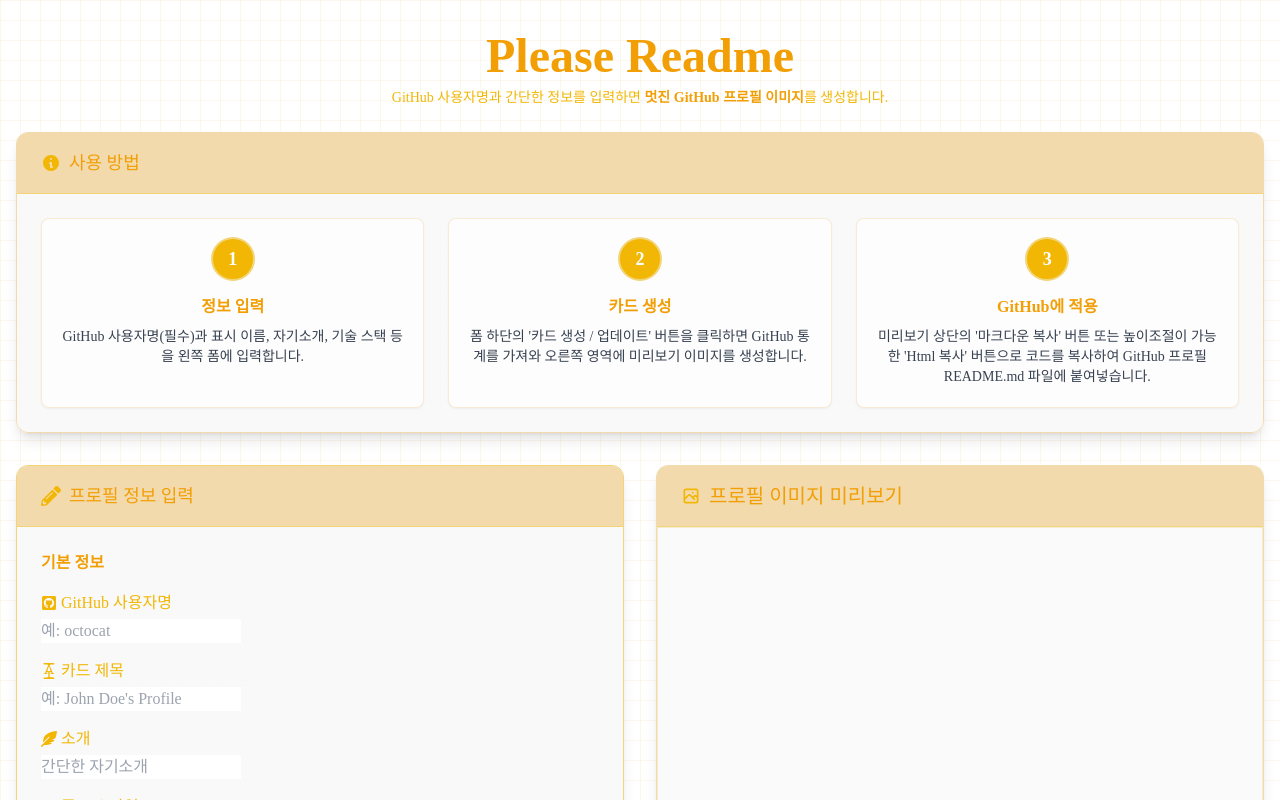
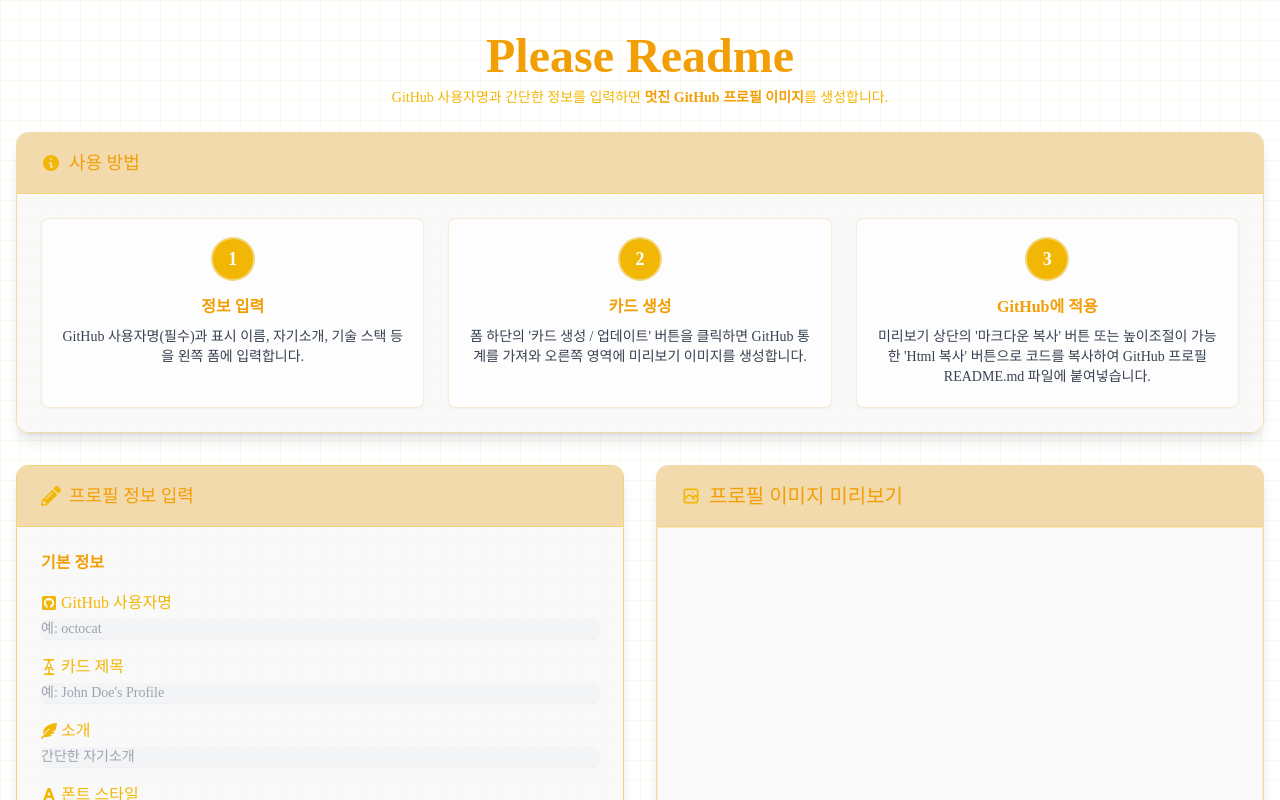
Before and after one commit to Hobby2025/please_readme, a Next.js app: page / in a window 1280 px wide. Shown: the top 800 px of the page. Built offline with nearby package versions, Linux system fonts and the light colour scheme; a web font is replaced by a local one.

Commit message:
fix : input box 오류 수정

```diff
--- a/src/components/form/ProfileForm.tsx
+++ b/src/components/form/ProfileForm.tsx
@@ -1,5 +1,6 @@
 import React from 'react';
 import { Button } from '../ui/Button';
+import { Input } from '../ui/Input';
 import { TechBadge } from '../ui/TechBadge';
 import { Profile, ProfileFormProps, ThemeOption, FontOption, CardTheme } from '@/types';
 import { availableTechStacks } from '../../constants/techStacks';
@@ -59,7 +60,7 @@
                 <FaGithubSquare className='h-4 mr-1' />
                 GitHub 사용자명
               </label>
-              <input
+              <Input
                 id="githubUsername"
                 name="githubUsername"
                 value={profile.githubUsername}
@@ -74,7 +75,7 @@
                 <FaAcquisitionsIncorporated className='h-4  mr-1' />
                 카드 제목
               </label>
-              <input
+              <Input
                 id="name"
                 name="name"
                 value={profile.name}
@@ -89,7 +90,7 @@
                 <FaFeatherAlt className='h-4  mr-1' />
                 소개
               </label>
-              <input
+              <Input
                 id="bio"
                 name="bio"
                 value={profile.bio}
```
